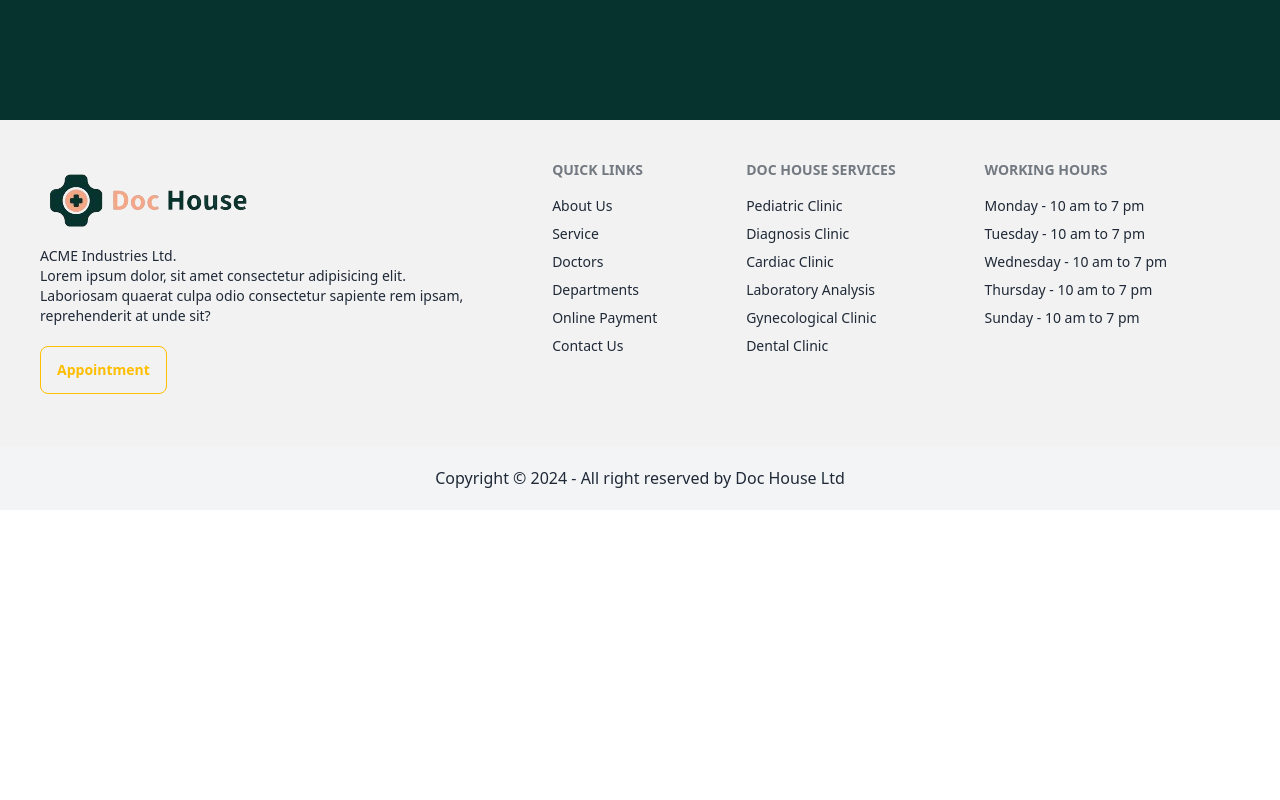
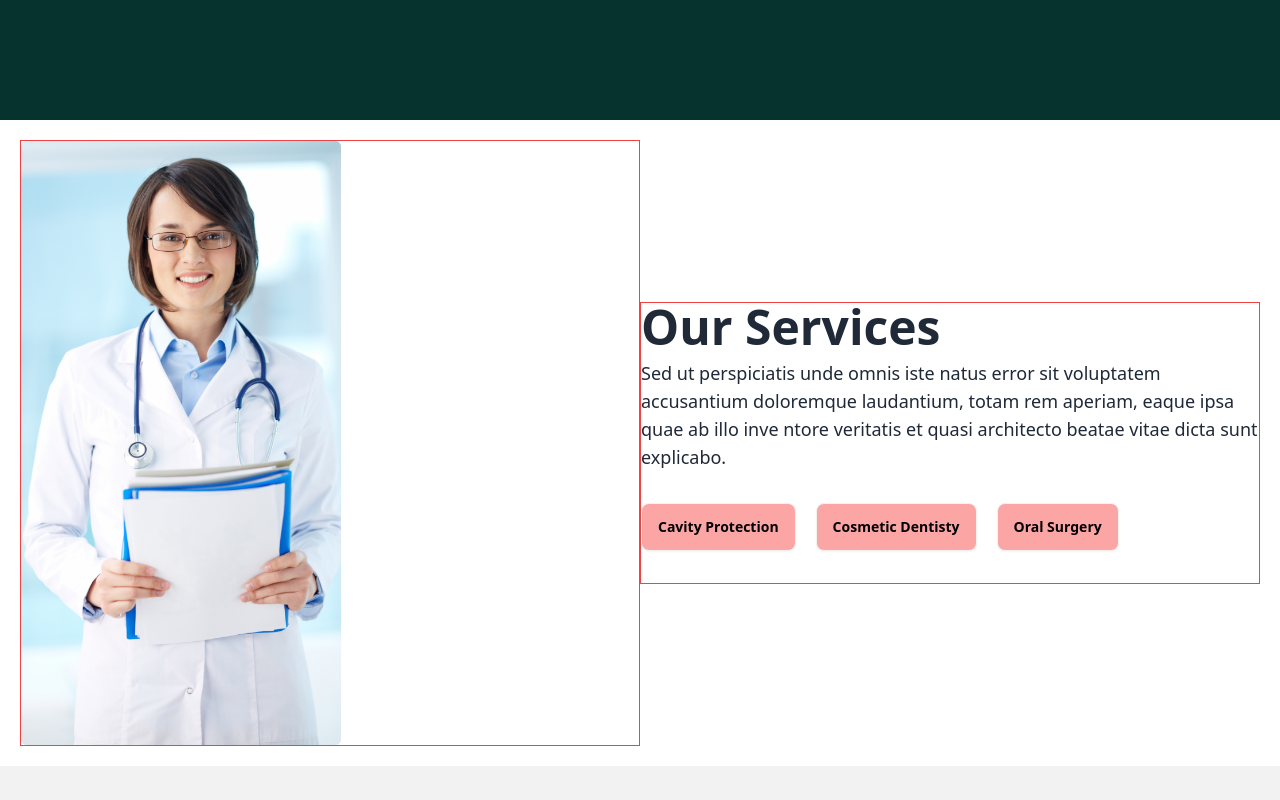
Before and after one commit to tawhid3482/Doc-Hourse, a React (Vite) app: page / in a window 1280 px wide. Shown: the part 600-1400 px from the top of the page. Before the commit the page ends 1110 px from the top, so only its background shows below. Built offline with nearby package versions, Linux system fonts and the light colour scheme.

Commit message:
service is working

```diff
--- a/src/Home/Home.jsx
+++ b/src/Home/Home.jsx
@@ -1,9 +1,11 @@
 import Banner from "./Banner/Banner";
+import Service from "./Service/Service";
 
 const Home = () => {
     return (
         <div>
             <Banner></Banner>
+            <Service></Service>
         </div>
     );
 };
--- /dev/null
+++ b/src/Home/Service/Service.jsx
@@ -0,0 +1,26 @@
+import doc from '../../assets/services/doc.png'
+import dat from '../../assets/services/dat.png'
+const Service = () => {
+    return (
+        <div>
+            <div className="flex-col md:flex-row md:flex md:justify-between md:items-center p-5">
+                <div className="w-1/2 border border-red-500">
+                    <img src={doc} className='w-80 max-h-screen' alt="" />
+                </div>
+                <div className="w-1/2 border border-red-500">
+                    <div className="">
+                        <p className='text-5xl font-bold'>Our Services</p>
+                        <h1 className='my-2 text-lg'>Sed ut perspiciatis unde omnis iste natus error sit voluptatem accusantium doloremque laudantium, totam rem aperiam, eaque ipsa quae ab illo inve ntore veritatis et quasi architecto beatae vitae dicta sunt explicabo.</h1>
+                        <div className="flex my-8 gap-5">
+                            <button className='btn bg-red-300 text-black'>Cavity Protection</button>
+                            <button className='btn bg-red-300 text-black'>Cosmetic Dentisty</button>
+                            <button className='btn bg-red-300 text-black'>Oral Surgery</button>
+                        </div>
+                    </div>
+                </div>
+            </div>
+        </div>
+    );
+};
+
+export default Service;
```
Also changed, not shown: src/assets/services/dat.png (renamed from src/assets/services/Rectangle 10.png), src/assets/services/doc.png (renamed from src/assets/services/Rectangle 20078.png).
